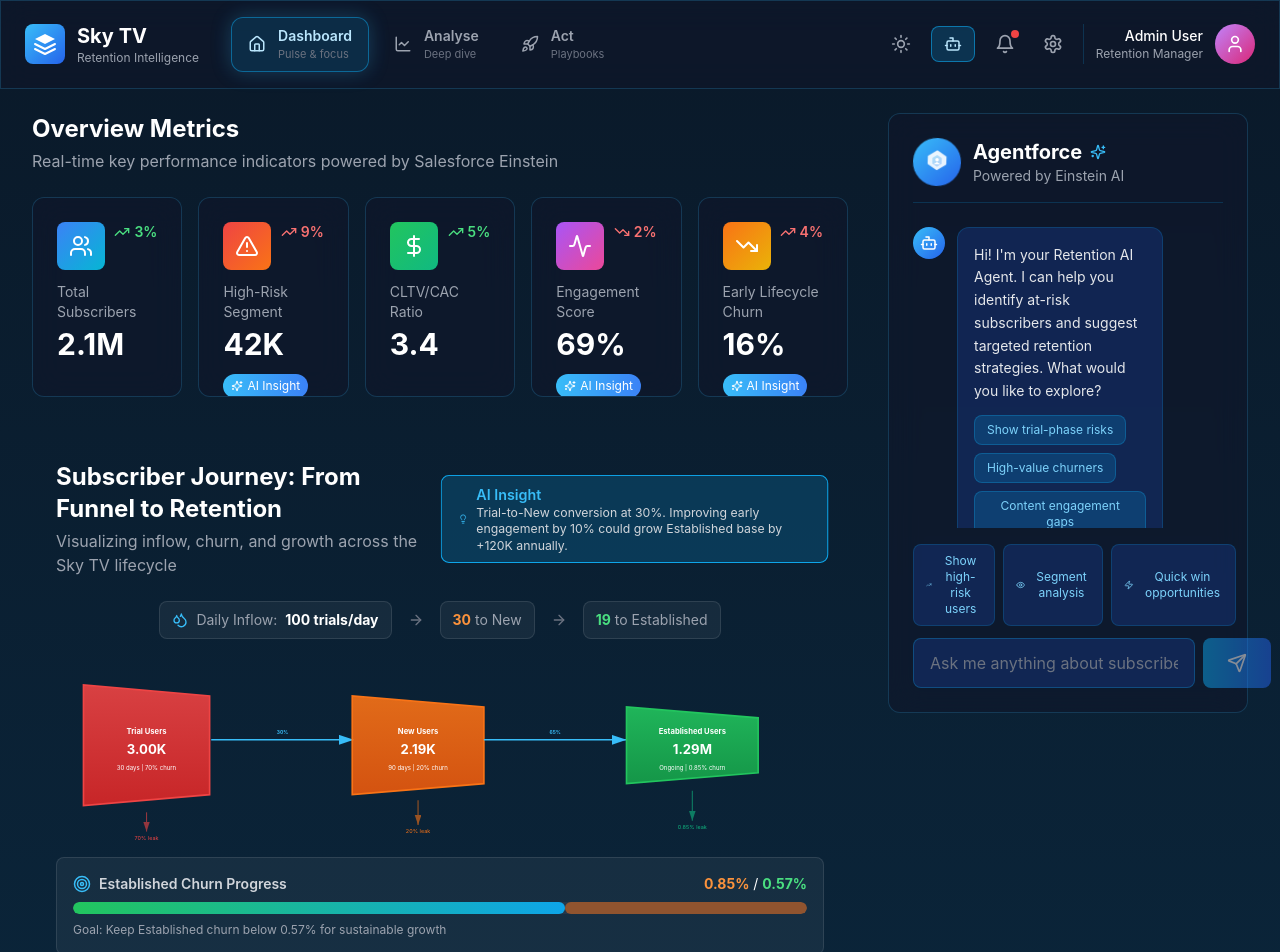
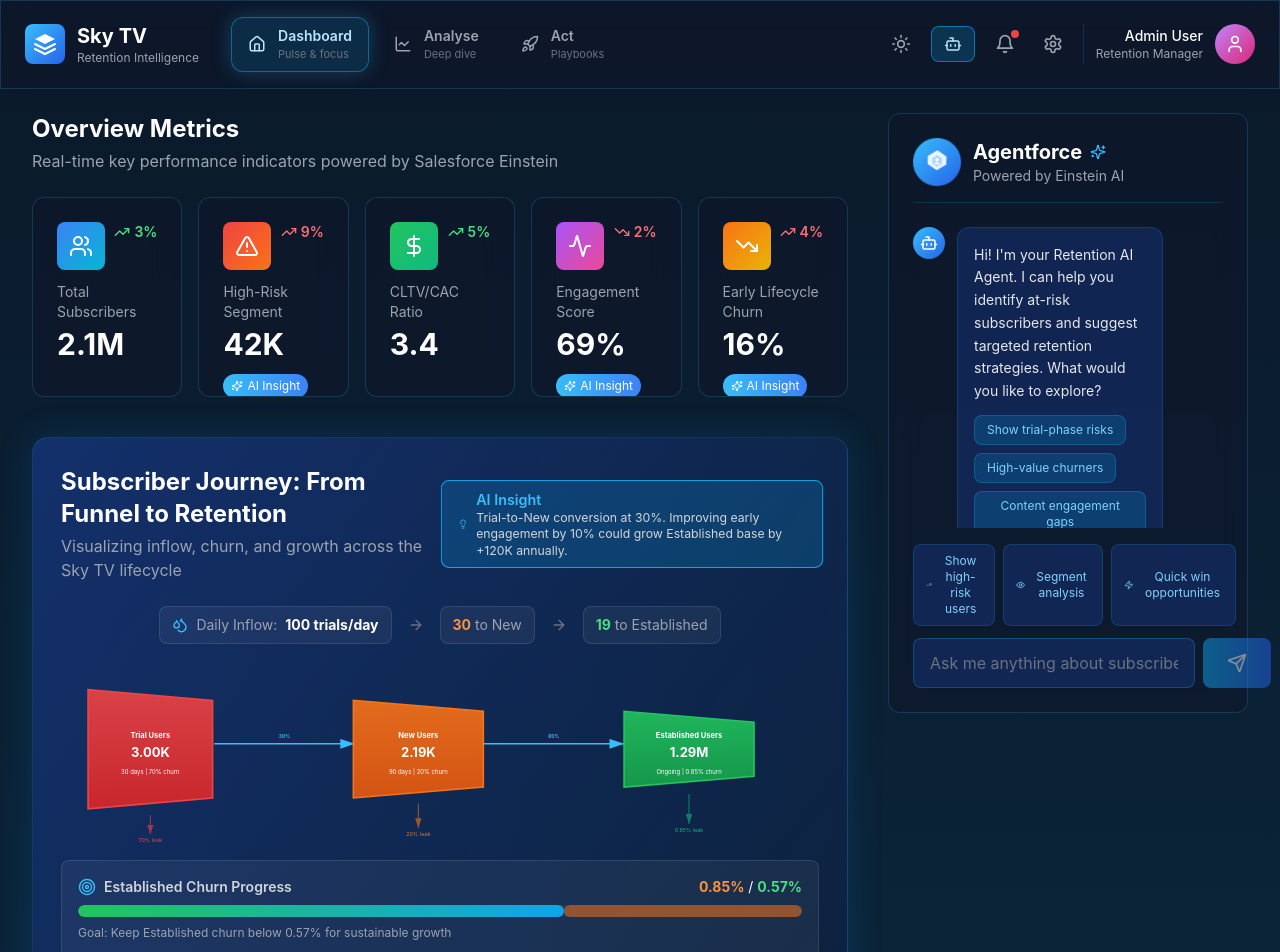
Before and after one commit to arunabh88/ChurnDashboard_Markus_New, a Next.js app: page / in a window 1280 px wide. Shown: the top 952 px of the page. Built offline with nearby package versions, Linux system fonts and the light colour scheme.

Commit message:
style: restore journey bounding card

```diff
--- a/components/views/DashboardView.tsx
+++ b/components/views/DashboardView.tsx
@@ -24,7 +24,7 @@ export function DashboardView({ onNavigate, onViewSegments, onStageAction }: Das
         initial={{ opacity: 0, y: 20 }}
         animate={{ opacity: 1, y: 0 }}
         transition={{ delay: 0.15 }}
-        className=""
+        className="rounded-2xl border border-sky-500/20 bg-gradient-to-br from-navy-900/80 to-navy-950/50 p-1 shadow-[0_0_35px_rgba(15,118,210,0.2)]"
       >
         <JourneyMap onStageAction={onStageAction} />
       </motion.div>
```
